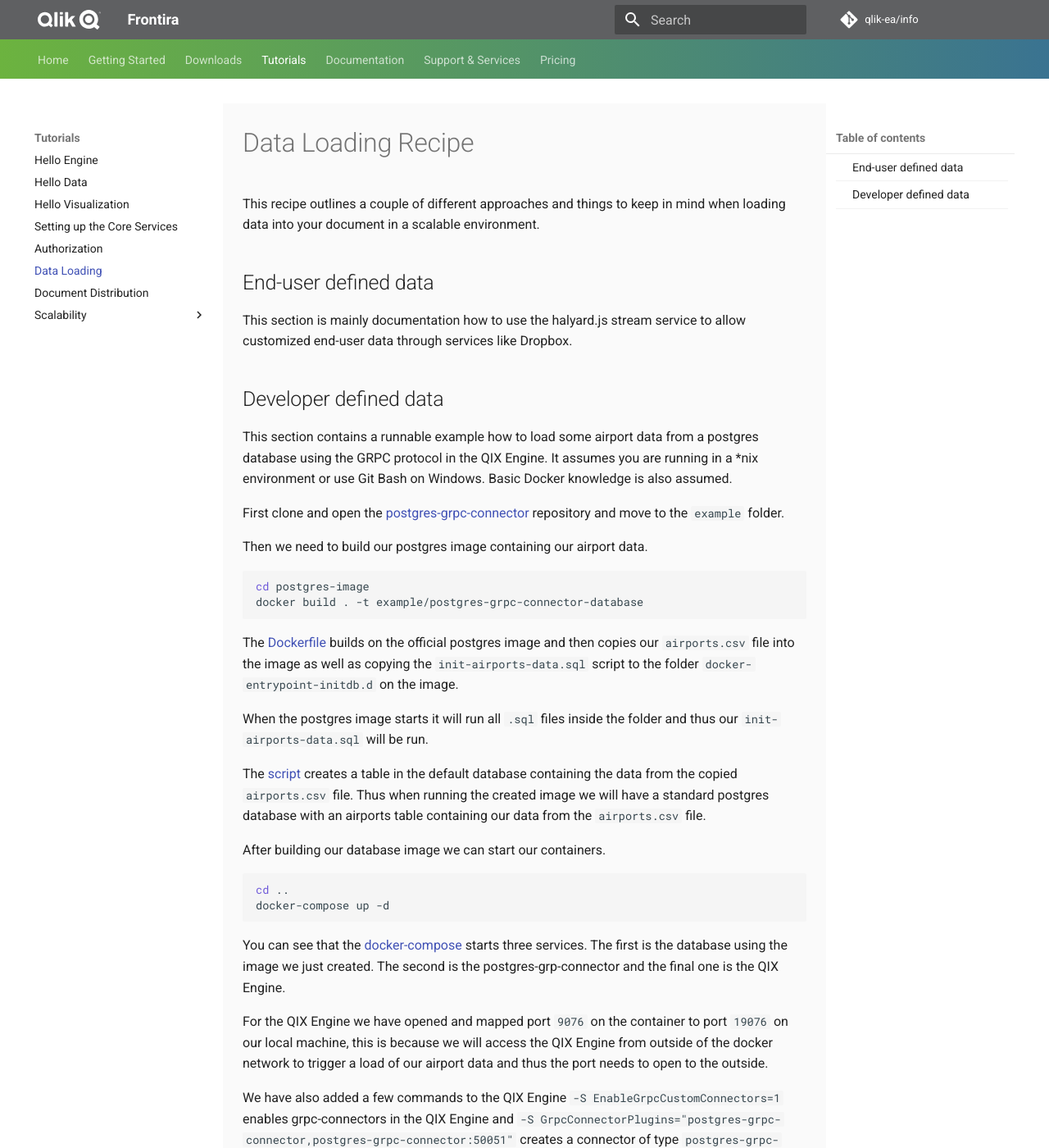
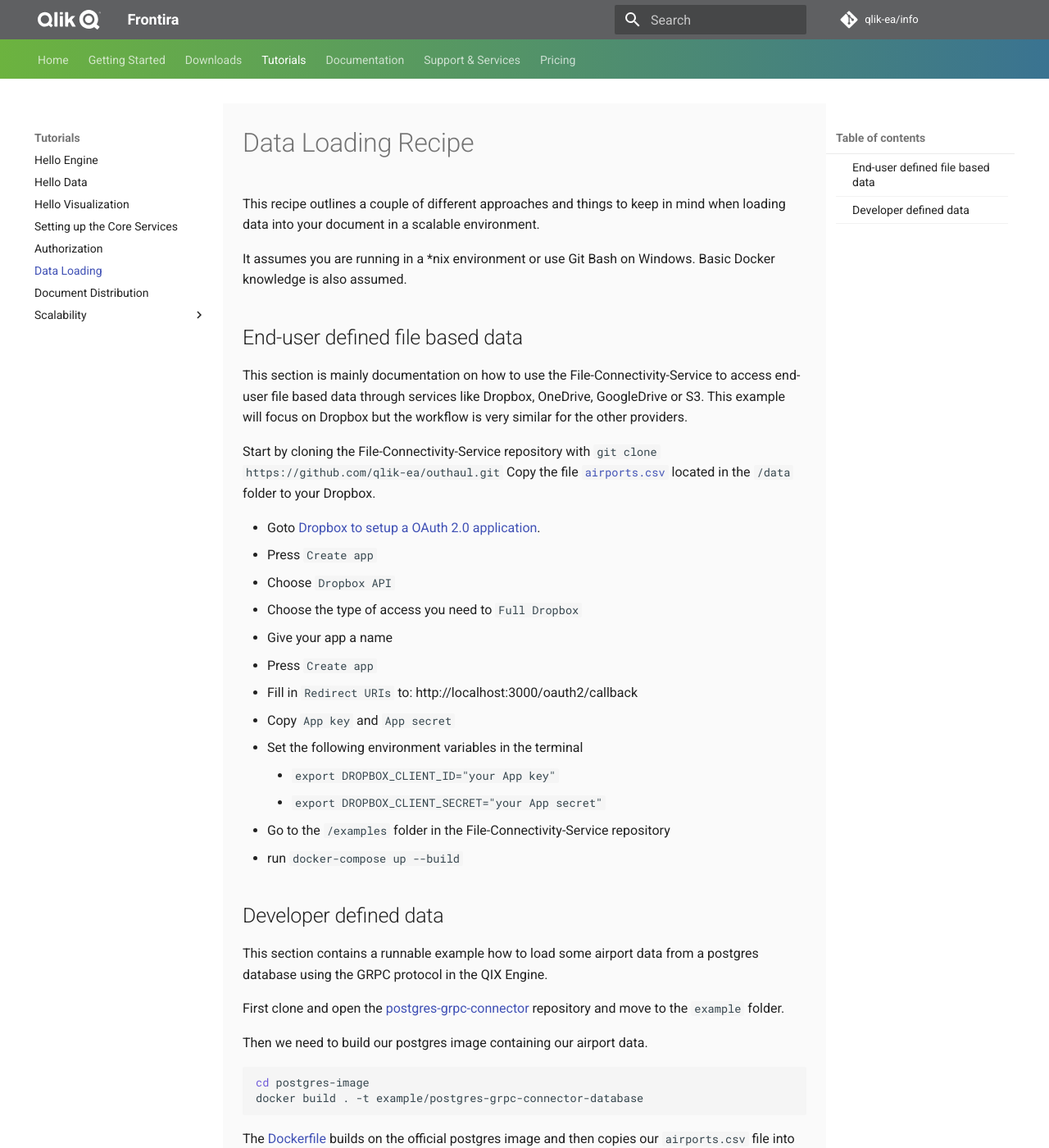
Before and after one commit to qlik-oss/core-website, an MkDocs documentation site: the page built from docs/tutorials/data-loading.md, in a window 1280 px wide and 1400 px high. Shown: the whole window at 82% size. Built offline with MkDocs 1.6.1 and Material for MkDocs 9.7.7, drawn with Linux system fonts in a browser that asks for light colours; comment, search, counter and statistics services are not loaded; old or Windows-style settings are respelled for this version of MkDocs.

Commit message:
First stap at the documentation for file-connectivity-service

```diff
--- a/docs/tutorials/data-loading.md
+++ b/docs/tutorials/data-loading.md
@@ -3,16 +3,35 @@
 This recipe outlines a couple of different approaches and things to keep in mind when loading data into your document
 in a scalable environment.
 
-## End-user defined data
+It assumes you are running in a \*nix environment or use Git Bash on Windows. Basic Docker knowledge is also assumed.
 
-This section is mainly documentation how to use the halyard.js stream service to allow customized end-user
-data through services like Dropbox.
+## End-user defined file based data
+
+This section is mainly documentation on how to use the File-Connectivity-Service to access end-user file based
+data through services like Dropbox, OneDrive, GoogleDrive or S3. This example will focus on Dropbox but the workflow is very similar for the other providers.
+
+Start by cloning the File-Connectivity-Service repository with `git clone https://github.com/qlik-ea/outhaul.git`
+Copy the file [`airports.csv`](https://github.com/qlik-ea/outhaul/blob/master/data/airports.csv) located in the `/data` folder to your Dropbox.
+
+- Goto [Dropbox to setup a OAuth 2.0 application](https://www.dropbox.com/developers/apps).
+- Press `Create app`
+- Choose `Dropbox API`
+- Choose the type of access you need to `Full Dropbox`
+- Give your app a name
+- Press `Create app`
+- Fill in `Redirect URIs` to: http://localhost:3000/oauth2/callback
+- Copy `App key` and `App secret`
+- Set the following environment variables in the terminal
+    - `export DROPBOX_CLIENT_ID="your App key"`
+    - `export DROPBOX_CLIENT_SECRET="your App secret"`
+- Go to the `/examples` folder in the File-Connectivity-Service repository
+- run `docker-compose up --build`
+
 
 ## Developer defined data
 
 This section contains a runnable example how to load some airport data from a postgres database using the GRPC protocol
 in the QIX Engine.
-It assumes you are running in a \*nix environment or use Git Bash on Windows. Basic Docker knowledge is also assumed.
 
 First clone and open the [postgres-grpc-connector](https://github.com/qlik-ea/postgres-grpc-connector) repository
 and move to the `example` folder.
```
Also changed, not shown: docs/recipe/monitoring-and-scaling.md (added, +36 -0 lines).
